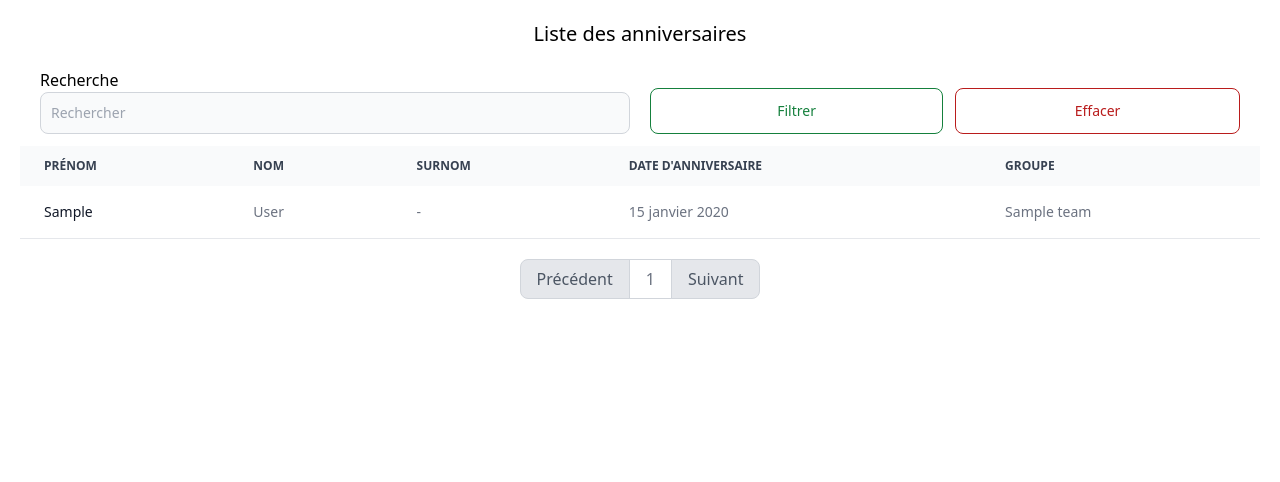
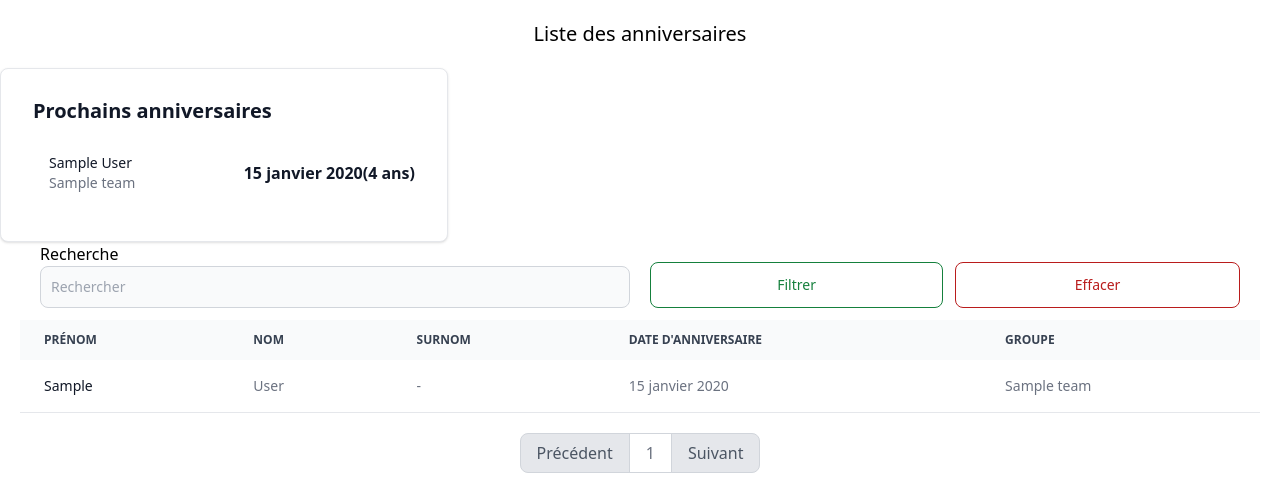
Before and after one commit to LoanCB/Birthdate_calendar, a Django app: page / in a window 1280 px wide. Shown: the top 482 px of the page. Run offline with Django 4.2, Linux system fonts and the light colour scheme; a user stored in the database is signed in; tables that the repository leaves empty hold one stand-in row (values such as "Sample post"); some libraries are stand-ins or nearby versions.

Commit message:
feat: show 3 next birthdates

```diff
--- a/base/management/commands/send_birthday_notif.py
+++ b/base/management/commands/send_birthday_notif.py
@@ -33,7 +33,6 @@ class Command(BaseCommand):
 
     def handle(self, *args, **options):
         today = datetime.date.today().strftime('%d-%m')
-        today_year = datetime.datetime.today().year
         total_notifications, total_birthday_found, total_birthday_tomorrow_found = 0, 0, 0
 
         for person in Person.objects.all():
@@ -46,7 +45,7 @@ class Command(BaseCommand):
 
                 response = send_notification(
                     f"Aujourd'hui est l'anniversaire de {person.username or person.get_full_name()} !\n Cela lui fait "
-                    f"{today_year - person.birthdate.year} ans",
+                    f"{person.get_age()} ans",
                     f"Anniversaire {person.get_full_name()}",
                     notification_tags
                 )
--- a/base/models.py
+++ b/base/models.py
@@ -1,6 +1,7 @@
 from django.conf import settings
 from django.contrib.auth.models import AbstractUser, Group
 from django.db import models
+from django.utils import timezone
 from django.utils.crypto import get_random_string
 
 
@@ -47,6 +48,9 @@ class Person(models.Model):
     def get_teams(self):
         return ', '.join([team.name for team in self.teams.all()])
 
+    def get_age(self):
+        return timezone.now().year - self.birthdate.year
+
 
 class Team(models.Model):
     name = models.CharField('Nom', max_length=50)
--- a/base/static/base/css/output.css
+++ b/base/static/base/css/output.css
@@ -724,6 +724,10 @@ video {
   margin-top: 1.25rem;
 }
 
+.ms-4 {
+  margin-inline-start: 1rem;
+}
+
 .block {
   display: block;
 }
@@ -748,6 +752,10 @@ video {
   display: table;
 }
 
+.flow-root {
+  display: flow-root;
+}
+
 .grid {
   display: grid;
 }
@@ -808,6 +816,10 @@ video {
   min-width: 200px;
 }
 
+.min-w-0 {
+  min-width: 0px;
+}
+
 .max-w-\[300px\] {
   max-width: 300px;
 }
@@ -818,6 +830,10 @@ video {
 
 .max-w-sm {
   max-width: 24rem;
+}
+
+.max-w-md {
+  max-width: 28rem;
 }
 
 .flex-1 {
@@ -960,6 +976,17 @@ video {
   margin-bottom: calc(1.5rem * var(--tw-space-y-reverse));
 }
 
+.divide-y > :not([hidden]) ~ :not([hidden]) {
+  --tw-divide-y-reverse: 0;
+  border-top-width: calc(1px * calc(1 - var(--tw-divide-y-reverse)));
+  border-bottom-width: calc(1px * var(--tw-divide-y-reverse));
+}
+
+.divide-gray-200 > :not([hidden]) ~ :not([hidden]) {
+  --tw-divide-opacity: 1;
+  border-color: rgb(229 231 235 / var(--tw-divide-opacity));
+}
+
 .overflow-hidden {
   overflow: hidden;
 }
@@ -968,12 +995,22 @@ video {
   overflow-x: auto;
 }
 
+.truncate {
+  overflow: hidden;
+  text-overflow: ellipsis;
+  white-space: nowrap;
+}
+
 .whitespace-nowrap {
   white-space: nowrap;
 }
 
 .rounded-lg {
   border-radius: 0.5rem;
+}
+
+.rounded-full {
+  border-radius: 9999px;
 }
 
 .rounded-l-lg {
@@ -1170,6 +1207,14 @@ video {
   padding-top: 0.5rem;
 }
 
+.pb-0 {
+  padding-bottom: 0px;
+}
+
+.pt-3 {
+  padding-top: 0.75rem;
+}
+
 .text-left {
   text-align: left;
 }
@@ -1215,6 +1260,10 @@ video {
   font-weight: 600;
 }
 
+.font-bold {
+  font-weight: 700;
+}
+
 .uppercase {
   text-transform: uppercase;
 }
@@ -1229,6 +1278,10 @@ video {
 
 .leading-tight {
   line-height: 1.25;
+}
+
+.leading-none {
+  line-height: 1;
 }
 
 .text-amber-500 {
@@ -1408,6 +1461,10 @@ video {
   color: rgb(255 255 255 / var(--tw-text-opacity));
 }
 
+.hover\:underline:hover {
+  text-decoration-line: underline;
+}
+
 .focus\:outline-none:focus {
   outline: 2px solid transparent;
   outline-offset: 2px;
@@ -1439,6 +1496,19 @@ video {
   .sm\:p-6 {
     padding: 1.5rem;
   }
+
+  .sm\:p-8 {
+    padding: 2rem;
+  }
+
+  .sm\:py-4 {
+    padding-top: 1rem;
+    padding-bottom: 1rem;
+  }
+
+  .sm\:pt-4 {
+    padding-top: 1rem;
+  }
 }
 
 @media (min-width: 768px) {
@@ -1452,6 +1522,11 @@ video {
 }
 
 @media (prefers-color-scheme: dark) {
+  .dark\:divide-gray-700 > :not([hidden]) ~ :not([hidden]) {
+    --tw-divide-opacity: 1;
+    border-color: rgb(55 65 81 / var(--tw-divide-opacity));
+  }
+
   .dark\:border-blue-500 {
     --tw-border-opacity: 1;
     border-color: rgb(59 130 246 / var(--tw-border-opacity));
--- a/base/templates/base/home.html
+++ b/base/templates/base/home.html
@@ -4,6 +4,34 @@
 
 {% block content %}
     <h1 class="text-center text-xl py-5">Liste des anniversaires</h1>
+
+    <div class="w-full max-w-md p-4 bg-white border border-gray-200 rounded-lg shadow sm:p-8 dark:bg-gray-800 dark:border-gray-700">
+        <div class="flex items-center justify-between mb-4">
+            <h5 class="text-xl font-bold leading-none text-gray-900 dark:text-white">Prochains anniversaires</h5>
+       </div>
+       <div class="flow-root">
+            <ul role="list" class="divide-y divide-gray-200 dark:divide-gray-700">
+                {% for next_person in next_persons %}
+                    <li class="py-3 sm:py-4">
+                        <div class="flex items-center">
+                            <div class="flex-1 min-w-0 ms-4">
+                                <p class="text-sm font-medium text-gray-900 truncate dark:text-white">
+                                    {{ next_person.get_full_name }}
+                                </p>
+                                <p class="text-sm text-gray-500 truncate dark:text-gray-400">
+                                    {{ next_person.get_teams }}
+                                </p>
+                            </div>
+                            <div class="inline-flex items-center text-base font-semibold text-gray-900 dark:text-white">
+                                {{ next_person.birthdate }}({{ next_person.get_age }} ans)
+                            </div>
+                        </div>
+                    </li>
+                {% endfor %}
+            </ul>
+       </div>
+    </div>
+
     <form method="get" class="flex gap-5 items-end flex-wrap mb-3 mx-10">
         <div class="w-full grow basis-52">
             {{ filter.form.text.label }}
--- a/base/views.py
+++ b/base/views.py
@@ -4,6 +4,7 @@ from django.contrib.auth.decorators import login_required
 from django.core.paginator import Paginator, PageNotAnInteger, EmptyPage
 from django.db.models import Q
 from django.shortcuts import render, redirect
+from django.utils import timezone
 
 from base.filters import PersonFilter
 from base.forms import LoginForm
@@ -36,6 +37,26 @@ def home(request):
     page = request.GET.get('page', 1)
     paginator = Paginator(f.qs, 15)
 
+    # Get the current month and day
+    current_month = timezone.now().month
+    current_day = timezone.now().day
+
+    next_persons_unfiltered = queryset.filter(birthdate__month__gte=current_month, birthdate__day__gte=current_day)
+    if not next_persons_unfiltered:
+        next_persons_unfiltered = queryset
+
+    next_persons_unfiltered = [
+        [person, int(f"{person.birthdate.month}{person.birthdate.day}")] for person in next_persons_unfiltered
+    ]
+    next_persons_filtered = sorted(next_persons_unfiltered, key=lambda x: x[1])
+    try:
+        next_persons = next_persons_filtered[0:3]
+    except IndexError:
+        try:
+            next_persons = next_persons_filtered[0:2]
+        except IndexError:
+            next_persons = next_persons_filtered[0]
+
     try:
         persons = paginator.page(page)
     except PageNotAnInteger:
@@ -43,4 +64,8 @@ def home(request):
     except EmptyPage:
         persons = paginator.page(paginator.num_pages)
 
-    return render(request, 'base/home.html', {'persons': persons, 'filter': f})
+    return render(request, 'base/home.html', {
+        'persons': persons,
+        'filter': f,
+        'next_persons': [person[0] for person in next_persons]
+    })
```
